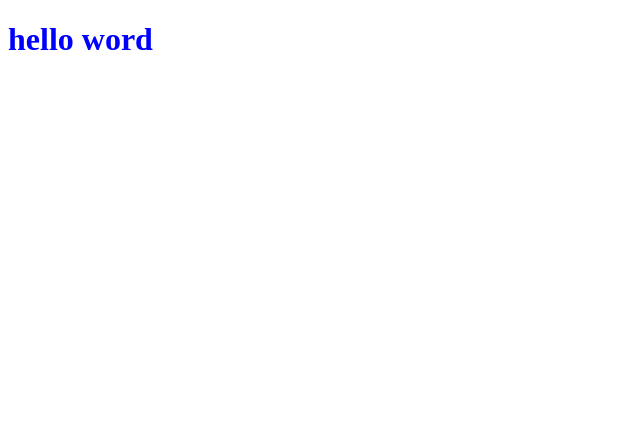
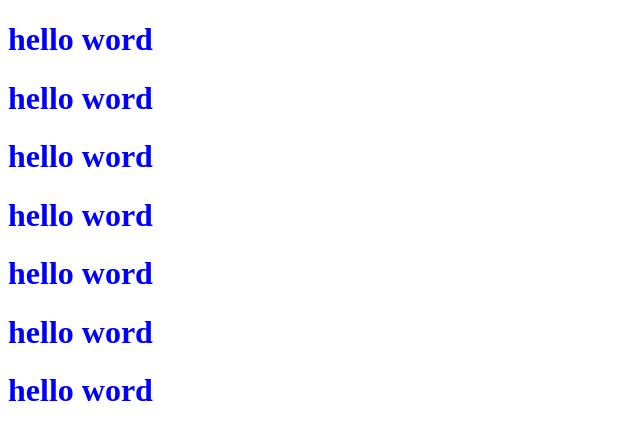
Before and after one commit to lehuunghi333/demodata.github.io, a plain HTML site: page index.html in a window 1280 px wide. Shown: the whole page, without its empty margins (0-640 px from the left). Drawn offline with Linux system fonts and the light colour scheme.

Commit message:
index issue2

```diff
--- a/index.html
+++ b/index.html
@@ -8,6 +8,12 @@
 <body>
 	<div class="container">
 		<h1>hello word</h1>
+		<h1>hello word</h1>
+		<h1>hello word</h1>
+		<h1>hello word</h1>
+		<h1>hello word</h1>
+		<h1>hello word</h1>
+		<h1>hello word</h1>
 	</div>
 </body>
 </html>
```
